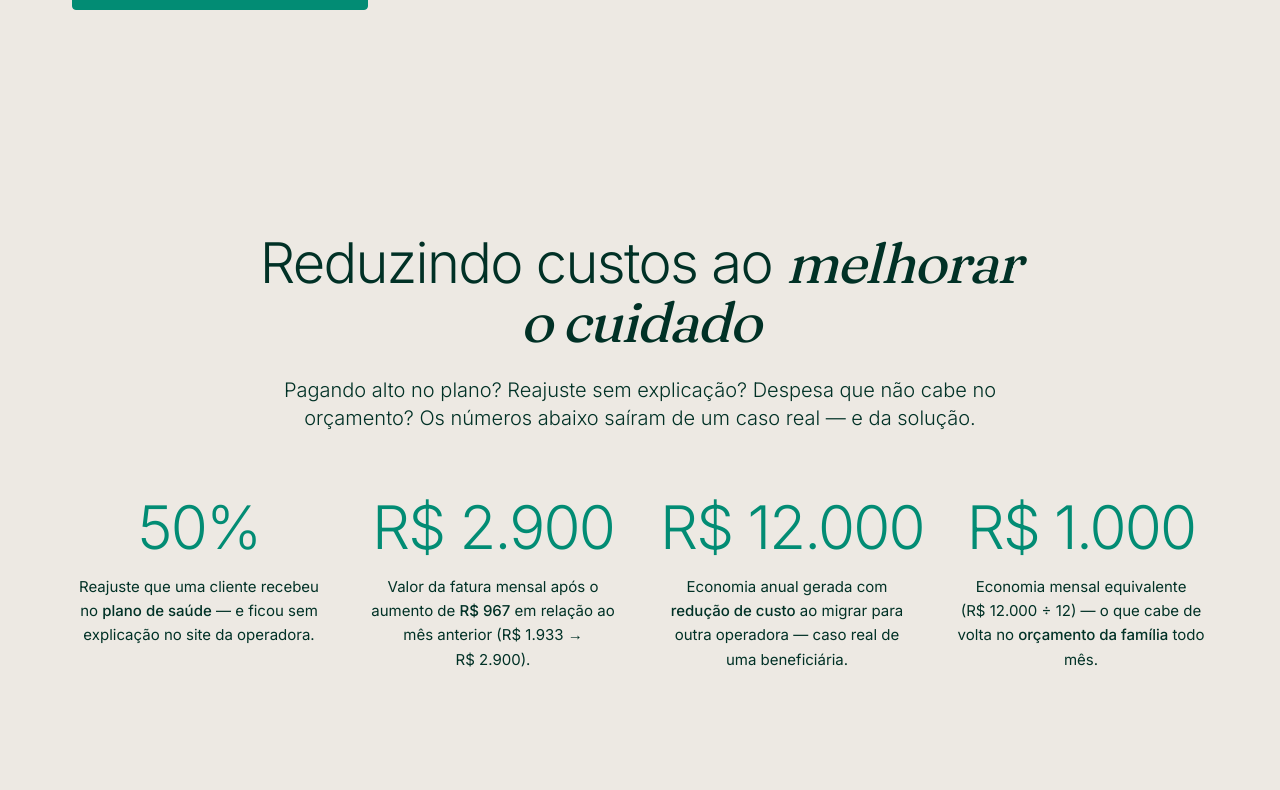
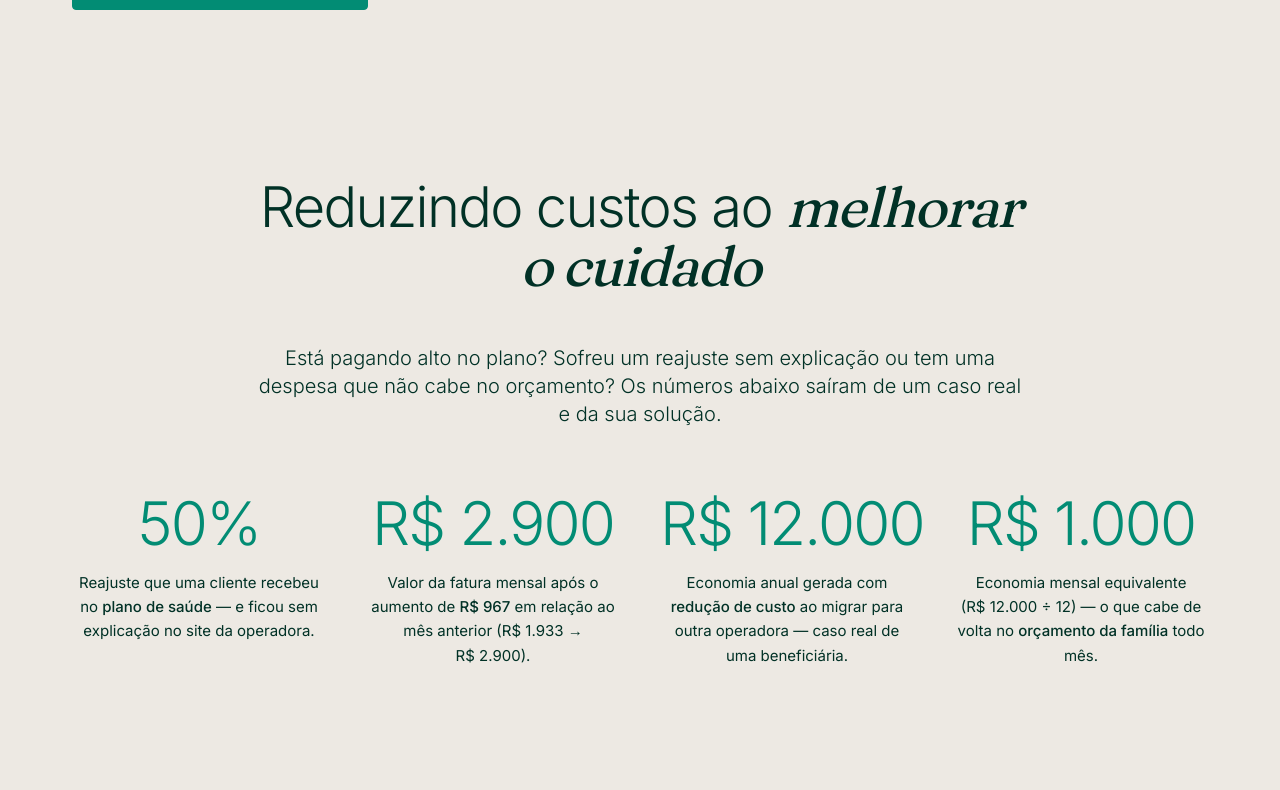
Before and after one commit to arthursmarinho/monica-site-nextjs, a Next.js app: page / in a window 1280 px wide. Shown: the part 2770-3560 px from the top of the page. Built offline with nearby package versions, Linux system fonts and the light colour scheme.

Commit message:
Update: New tab spacing reduces costs

```diff
--- a/components/home/Programs.tsx
+++ b/components/home/Programs.tsx
@@ -51,7 +51,7 @@ export function Highlights() {
                 sizes="(min-width: 768px) 50vw, 100vw"
               />
               <div className="absolute inset-0 bg-gradient-to-t from-black/75 via-black/25 to-black/10" />
-              <div className="relative z-10 flex h-full min-h-[33.75rem] flex-col justify-between p-6 md:p-8">
+              <div className="relative z-10 flex h-full min-h-[33.75rem] flex-col justify-between p-6 pb-16 md:p-8 mf:pb-24">
                 <span className={`h-2.5 w-2.5 rounded-full ${item.accent}`} />
                 <div>
                   <h3 className="text-2xl font-light md:text-[1.7rem]">
--- a/components/home/Stats.tsx
+++ b/components/home/Stats.tsx
@@ -65,17 +65,20 @@ const stats = [
 
 export function Stats() {
   return (
-    <section id="resultados" className="py-20 md:py-28 scroll-mt-24">
+    <section
+      id="resultados"
+      className="pt-10 pb-20 md:pt-14 md:pb-28 scroll-mt-24"
+    >
       <div className="container-site px-4 md:px-6">
         <div className="mx-auto max-w-3xl text-center">
           <h2 className="display-heading text-4xl md:text-5xl lg:text-[3.5rem]">
             Reduzindo custos ao{" "}
             <em className="font-serif-italic">melhorar o cuidado</em>
           </h2>
-          <p className="mt-6 text-lg font-light md:text-xl">
-            Pagando alto no plano? Reajuste sem explicação? Despesa que não cabe
-            no orçamento? Os números abaixo saíram de um caso real — e da
-            solução.
+          <p className="mt-8 text-lg font-light md:mt-12 md:text-xl">
+            Está pagando alto no plano? Sofreu um reajuste sem explicação ou tem
+            uma despesa que não cabe no orçamento? Os números abaixo saíram de
+            um caso real e da sua solução.
           </p>
         </div>
 
```
